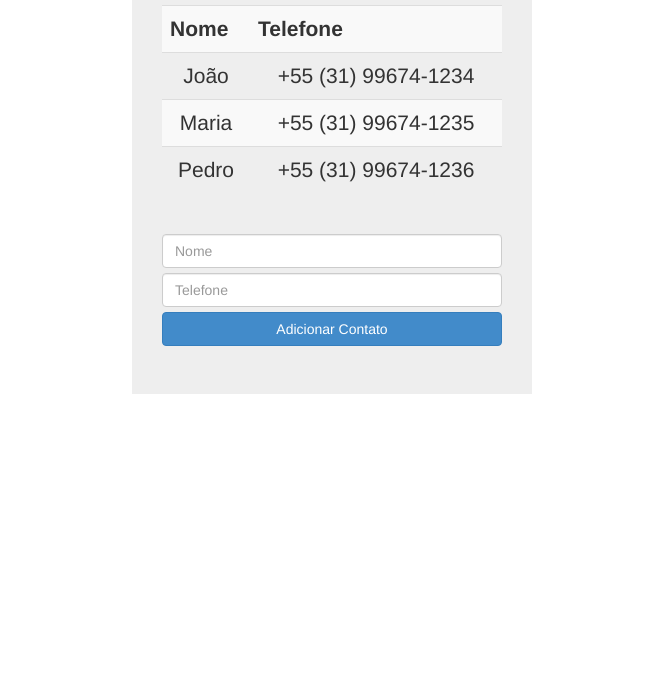
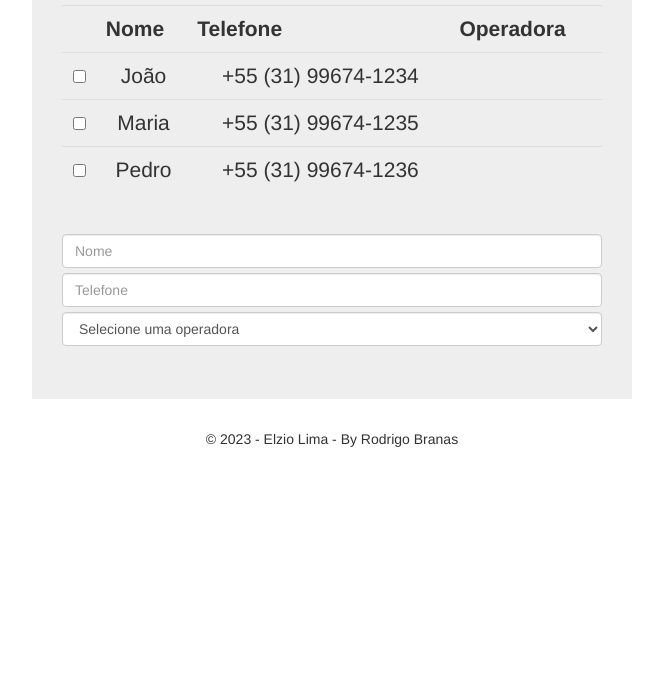
Before and after one commit to ElzioLima/AngularJS-Lessons, a plain HTML site: page lista-telefônica-angularjs/index.html in a window 1280 px wide. Shown: the part 113-800 px from the top of the page, without its empty margins (308-971 px from the left). Drawn offline with nearby package versions, Linux system fonts and the light colour scheme.

Commit message:
chore: Lesson 3 - using Directives

```diff
--- /dev/null
+++ b/lista-telefônica-angularjs/footer.html
@@ -0,0 +1,3 @@
+<p style="text-align: center;">
+    &copy; {{year}} - {{author}}
+</p>
--- a/lista-telefônica-angularjs/index.html
+++ b/lista-telefônica-angularjs/index.html
@@ -7,7 +7,7 @@
     <link rel="stylesheet" type="text/css" href="lib/bootstrap/bootstrap.css"/>
     <style>
         .jumbotron {
-            width: 400px;
+            width: 600px;
             text-align: center;
             margin-top: 20px;
             margin-left: auto;
@@ -19,23 +19,47 @@
         .form-control {
             margin-bottom: 5px;
         }
+        .selected {
+            background-color: yellow;
+        }
+        .bold {
+            font-weight: bold;
+        }
     </style>
     <script src="lib/angularjs/angular.js"></script>
     <script>
         angular.module("phoneBook", []);
         angular.module("phoneBook", []).controller("phoneBookController", function ($scope) {
             $scope.app = "Lista Telefônica"
+            $scope.year = "2023"
+            $scope.author = "Elzio Lima - By Rodrigo Branas"
             $scope.contacts = [
                 {"name": "João", "number": "+55 (31) 99674-1234"},
                 {"name": "Maria", "number": "+55 (31) 99674-1235"},
                 {"name": "Pedro", "number": "+55 (31) 99674-1236"}
             ];
-            $scope.addContact = function ({name, number}) {
+            $scope.operators = [
+                {"name": "Vivo", "code": "(31)", "categories": "Celular"},
+                {"name": "Claro", "code": "(32)", "categories": "Celular"},
+                {"name": "Embratel", "code": "(21)", "categories": "Fixo"}
+            ];
+            $scope.addContact = function ({name, number, operator}) {
                 $scope.contacts.push({
                     name,
-                    number
+                    number,
+                    operator
                 });
                 delete $scope.contact;
+            }
+            $scope.removeContacts = function (contacts) {
+                $scope.contacts = contacts.filter((contact) => {
+                    if (!contact.selected) return contact
+                })
+            }
+            $scope.isSelectedContact = function (contacts) {
+                return contacts.some((contact) => {
+                    return contact.selected
+                })
             }
         });
     </script>
@@ -43,25 +67,49 @@
 <body ng-controller="phoneBookController">
     <div class="jumbotron">
         <h4>{{app}}</h4>
-        <table class="table table-striped">
+        <table ng-if="contacts.length" class="table">
             <tr>
+                <th></th>
                 <th>Nome</th>
                 <th>Telefone</th>
+                <th>Operadora</th>
             </tr>
-            <tr ng-repeat="contact in contacts">
-                <td ng-repeat="(key, value) in contact">
-                    {{value}}
+            <tr ng-class="[{'selected bold': contact.selected}]" ng-repeat="contact in contacts">
+                <td>
+                    <input type="checkbox" ng-model="contact.selected"/>
                 </td>
+                <td>{{contact.name}}</td>
+                <td>{{contact.number}}</td>
+                <td>{{contact.operator}}</td>
             </tr>
         </table>
         <hr/>
         <input class="form-control" type="text" ng-model="contact.name" placeholder="Nome"/>
         <input class="form-control" type="text" ng-model="contact.number" placeholder="Telefone"/>
+        <select
+            class="form-control"
+            ng-model="contact.operator"
+            ng-options=
+                "operator.code
+                as operator.name
+                group by operator.categories
+                for operator
+                in operators">
+            <option value="">Selecione uma operadora</option>
+        </select>
         <button
             class="btn btn-primary btn-block"
-            ng-click="addContact(contact)">
+            ng-click="addContact(contact)"
+            ng-if="contact.name && contact.number && contact.operator">
                 Adicionar Contato
         </button>
+        <button
+            class="btn btn-danger btn-block"
+            ng-click="removeContacts(contacts)"
+            ng-if="isSelectedContact(contacts)">
+                Apagar Contato
+        </button>
     </div>
+    <footer ng-include="'footer.html'"></footer>
 </body>
 </html>
```
